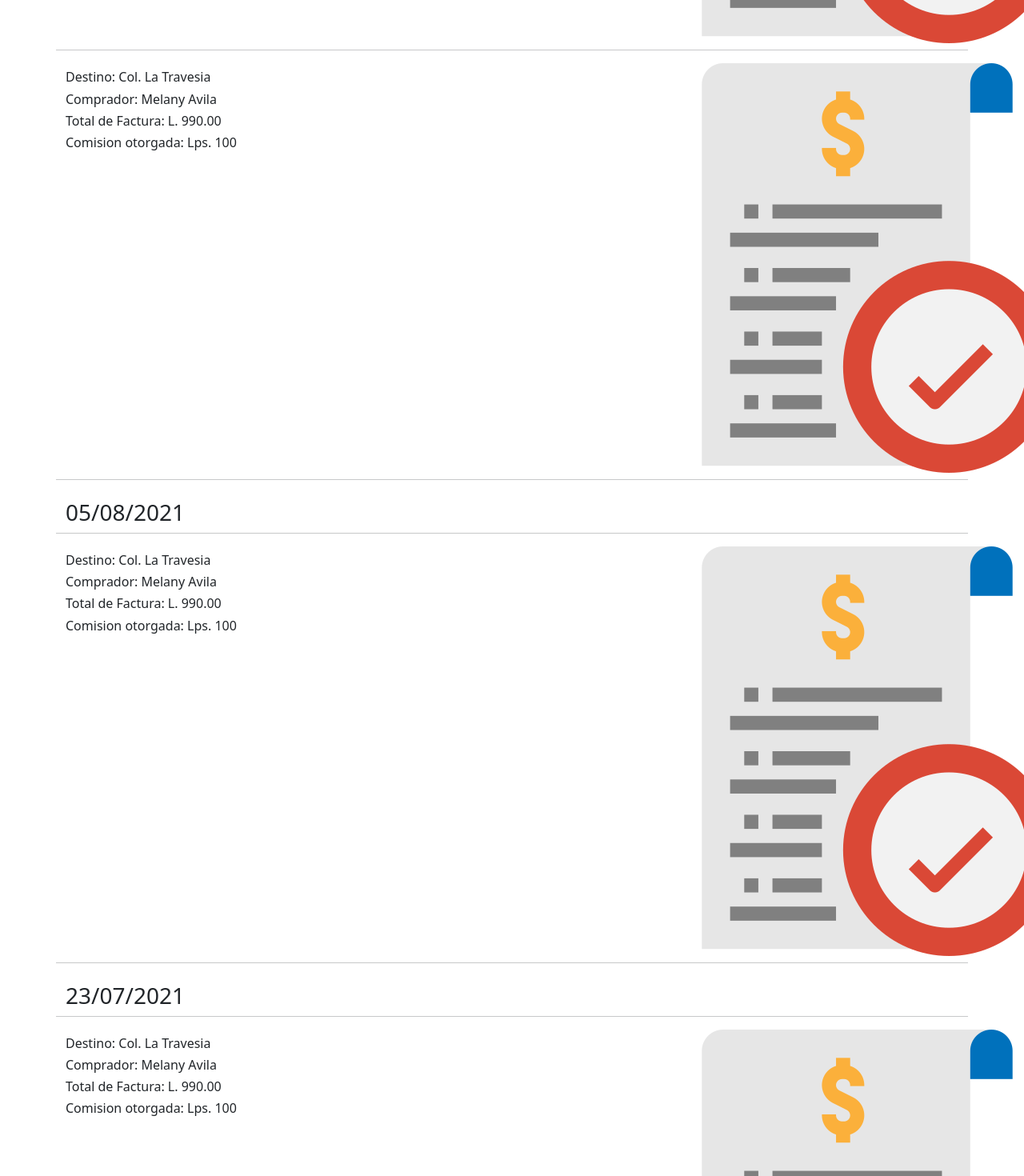
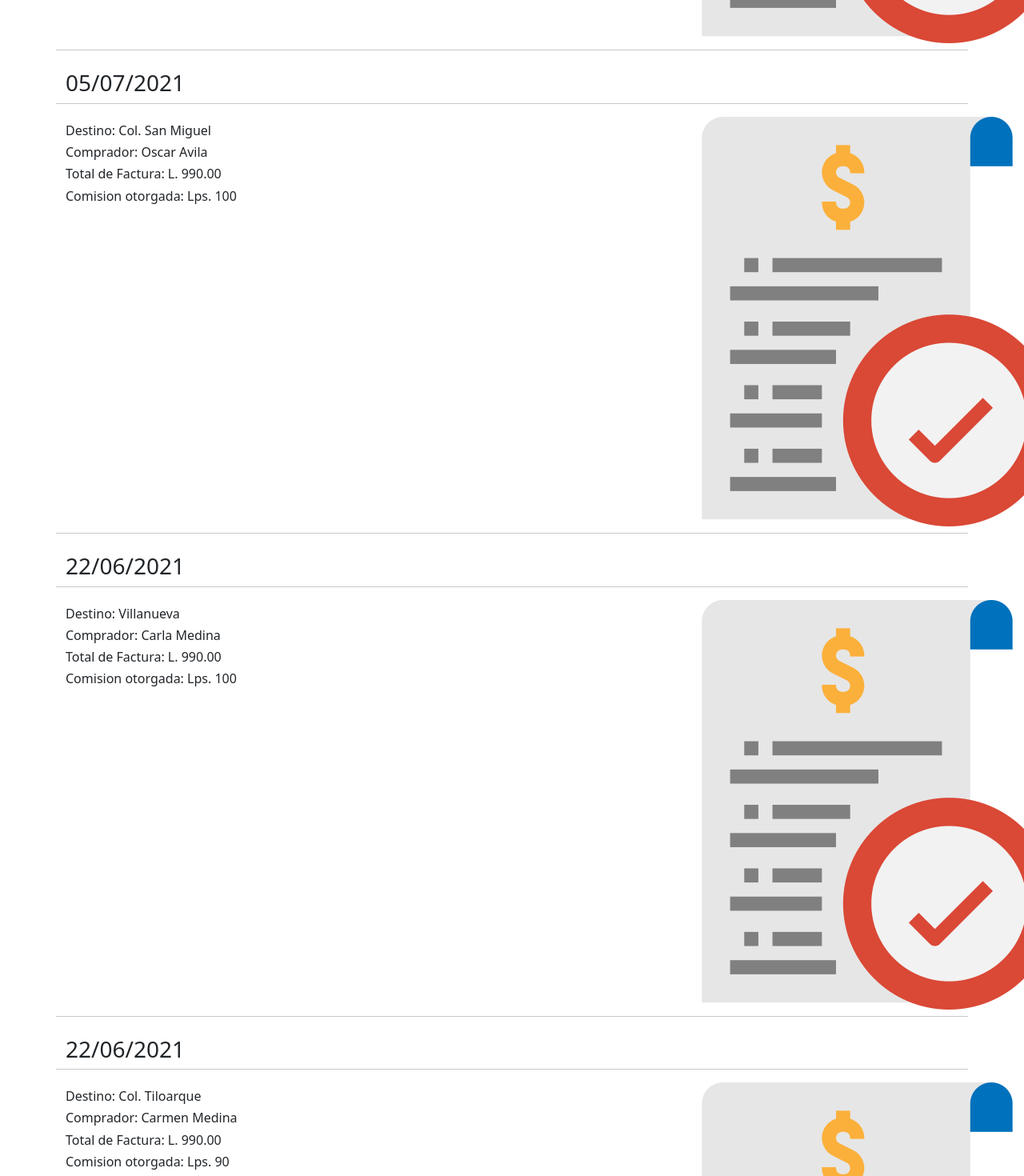
Before and after one commit to IS-912-Project-Nany/Nany-Web-Carrier, an Angular app: page /Historial-orden in a window 1280 px wide. Shown: the part 720-2190 px from the top of the page at 80% size. Built offline with nearby package versions, Linux system fonts and the light colour scheme.

Commit message:
[ADD] Temporal JSON in historial-ordenes

```diff
--- a/src/app/historial-ordenes/historial-ordenes.component.html
+++ b/src/app/historial-ordenes/historial-ordenes.component.html
@@ -2,52 +2,18 @@
 <div id="historialContainer" class="container pb-3">
     <h5 class="text2">Mis órdenes entregadas</h5>
     <hr>
-    <div class="row" id="historial">
-        <h3 class="text-initial mt-2">08/09/2021</h3>
+    <div class="row" id="historial" *ngFor="let item of historialOrdenes">
+        <h3 class="text-initial mt-2">{{item.fecha}}</h3>
         <hr>
         <div class="col-8 mt-2">
-            <h6>Destino: Col. La Travesia</h6>
-            <h6>Comprador: Melany Avila</h6>
-            <h6>Total de Factura: L. 990.00</h6>
-            <h6>Comision otorgada: Lps. 100</h6>
+            <h6>Destino: {{item.destino}}</h6>
+            <h6>Comprador: {{item.nombreComprador}}</h6>
+            <h6>Total de Factura: {{item.totalFactura}}</h6>
+            <h6>Comision otorgada: {{item.comision}}</h6>
         </div>
         <a data-bs-toggle="modal" data-bs-target="#modalInvoice" class="col-4 mb-2">
             <img class="d-block img-historial" src="../../assets/img/documento.png" alt="">
         </a>
-        <hr>
-        <div class="col-8 mt-2">
-            <h6>Destino: Col. La Travesia</h6>
-            <h6> Comprador: Melany Avila</h6>
-            <h6>Total de Factura: L. 990.00</h6>
-            <h6>Comision otorgada: Lps. 100</h6>
-        </div>
-        <div class="col-4 mb-2">
-            <img class="d-block img-historial" src="../../assets/img/documento.png" alt="">
-        </div>
-        <hr>
-        <h3 class="text-initial mt-2">05/08/2021</h3>
-        <hr>
-        <div class="col-8 mt-2">
-            <h6>Destino: Col. La Travesia</h6>
-            <h6> Comprador: Melany Avila</h6>
-            <h6>Total de Factura: L. 990.00</h6>
-            <h6>Comision otorgada: Lps. 100</h6>
-        </div>
-        <div class="col-4 mb-2">
-            <img class="d-block img-historial" src="../../assets/img/documento.png" alt="">
-        </div>
-        <hr>
-        <h3 class="text-initial mt-2">23/07/2021</h3>
-        <hr>
-        <div class="col-8 mt-2">
-            <h6>Destino: Col. La Travesia</h6>
-            <h6> Comprador: Melany Avila</h6>
-            <h6>Total de Factura: L. 990.00</h6>
-            <h6>Comision otorgada: Lps. 100</h6>
-        </div>
-        <div class="col-4 mb-2">
-            <img class="d-block img-historial" src="../../assets/img/documento.png" alt="">
-        </div>
         <hr>
     </div>
 </div>
--- a/src/app/historial-ordenes/historial-ordenes.component.ts
+++ b/src/app/historial-ordenes/historial-ordenes.component.ts
@@ -5,6 +5,36 @@ import { Component, OnInit } from '@angular/core';
   templateUrl: './historial-ordenes.component.html'
 })
 export class HistorialOrdenesComponent implements OnInit {
+  historialOrdenes:any= [
+    {
+      destino:'Col. La Travesia',
+      nombreComprador:'Melany Avila',
+      totalFactura:'L. 990.00',
+      comision:'Lps. 100',
+      fecha: '08/09/2021'
+    },
+    {
+      destino:'Col. San Miguel',
+      nombreComprador:'Oscar Avila',
+      totalFactura:'L. 990.00',
+      comision:'Lps. 100',
+      fecha: '05/07/2021'
+    },
+    {
+      destino:'Villanueva',
+      nombreComprador:'Carla Medina',
+      totalFactura:'L. 990.00',
+      comision:'Lps. 100',
+      fecha: '22/06/2021'
+    },
+    {
+      destino:'Col. Tiloarque',
+      nombreComprador:'Carmen Medina',
+      totalFactura:'L. 990.00',
+      comision:'Lps. 90',
+      fecha: '22/06/2021'
+    },
+  ];
 
   constructor() { }
 
```
